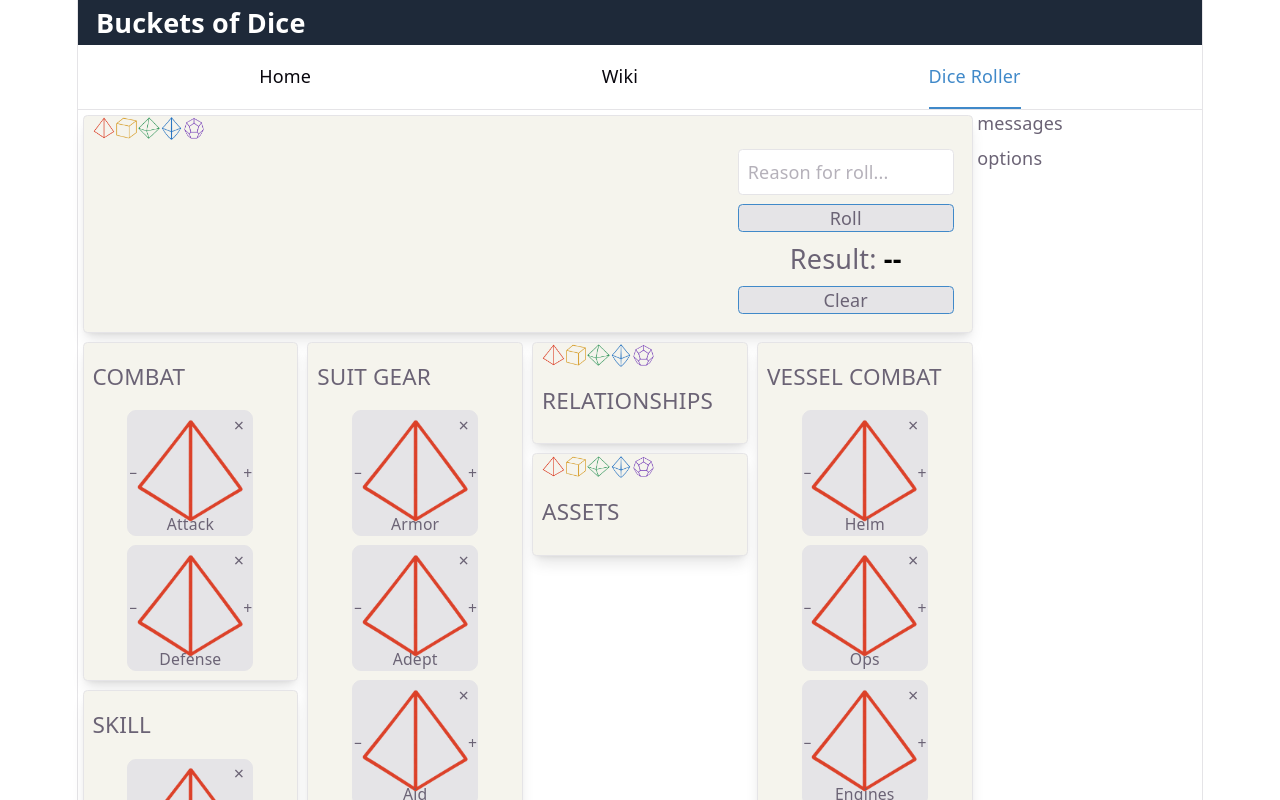
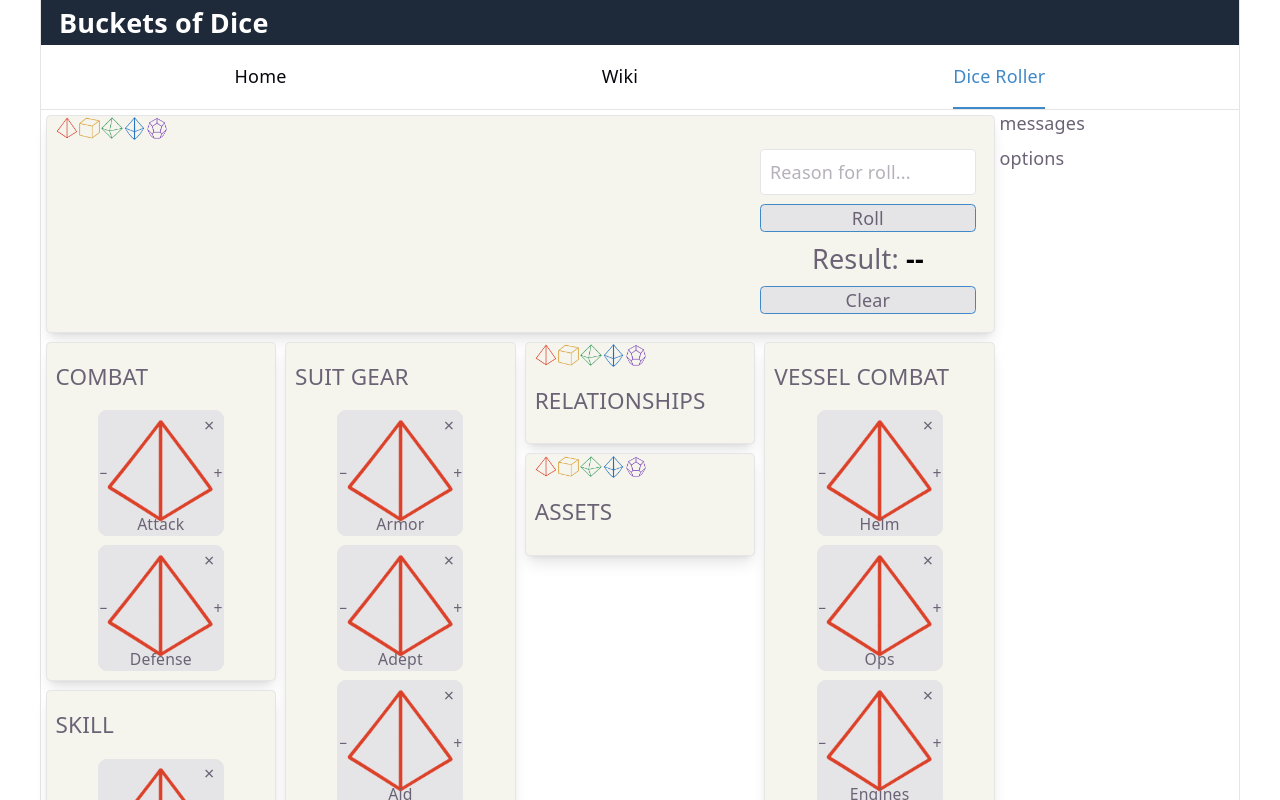
Before and after one commit to jairusaurus-rex/buckets-of-dice, a React (Vite) app: page /dice-app in a window 1280 px wide. Shown: the top 800 px of the page. Built offline with nearby package versions, Linux system fonts and the light colour scheme.

Commit message:
feat: update DicePool component for improved formatting and add handling for CLEAR action

```diff
--- a/src/index.css
+++ b/src/index.css
@@ -58,7 +58,7 @@
 }
 
 #root {
-  width: 1126px;
+  width: 1200px;
   max-width: 100%;
   margin: 0 auto;
   border-inline: 1px solid var(--border);
--- a/src/pages/dice-roller/DicePool.tsx
+++ b/src/pages/dice-roller/DicePool.tsx
@@ -9,12 +9,12 @@ type DicePoolProps = {
     category: string
 };
 
-export const DicePool = ({category} : DicePoolProps) => {
+export const DicePool = ({ category }: DicePoolProps) => {
     const { dispatch, diceGroup } = useDiceRoller();
     const index = diceGroup.findIndex((group) => group.id === category)
     let dice: DiceType[] = [];
     let result: number | undefined = 0;
-    if(index >= 0){
+    if (index >= 0) {
         dice = diceGroup[index].diceList
         result = diceGroup[index].result
     }
@@ -35,10 +35,10 @@ export const DicePool = ({category} : DicePoolProps) => {
         dispatch({ type: DiceRollerReducerActions.UP_RANK, id, category: category });
     }
     const handleDownDiceRank = (id: string) => {
-        dispatch({ type:  DiceRollerReducerActions.DOWN_RANK, id, category: category });
+        dispatch({ type: DiceRollerReducerActions.DOWN_RANK, id, category: category });
     }
     const handleChangeDiceTitle = (id: string, title: string) => {
-        dispatch({ type:  DiceRollerReducerActions.CHANGE_TITLE, id, title, category: category });
+        dispatch({ type: DiceRollerReducerActions.CHANGE_TITLE, id, title, category: category });
     }
 
     return (
@@ -83,7 +83,9 @@ export const DicePool = ({category} : DicePoolProps) => {
                         </button>
                         <div className="text-center text-2xl">
                             <span className=" text-[var(--text)]">Result: </span>
-                    <span className="text-[var(--hover)] font-bold">{result ?? "--"}</span>
+                            <span className="text-[var(--hover)] font-bold">
+                                {result === 0 ? `Botch! with ${dice.length} dice ` : result ?? "--"}
+                            </span>
                         </div>
                         <button
                             className={styles.diceButton}
```
Lines whose indentation alone changed are shown as unchanged.
